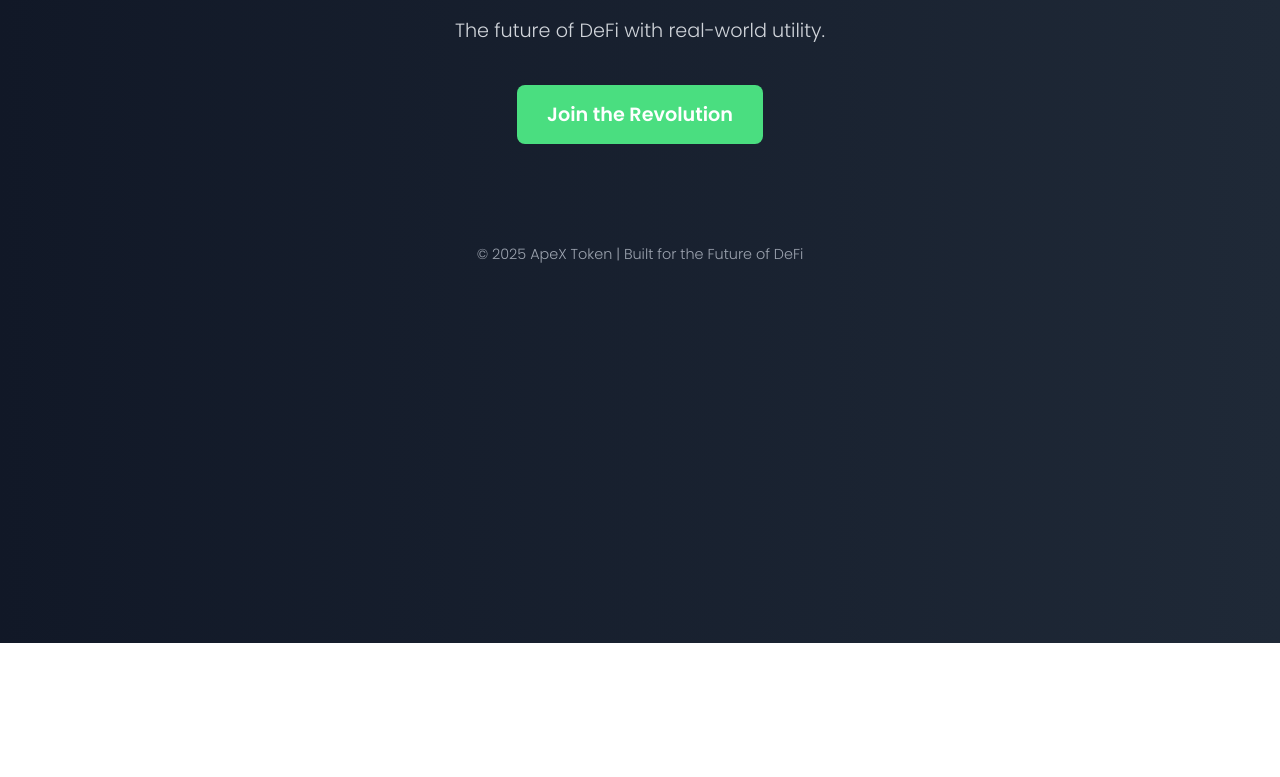
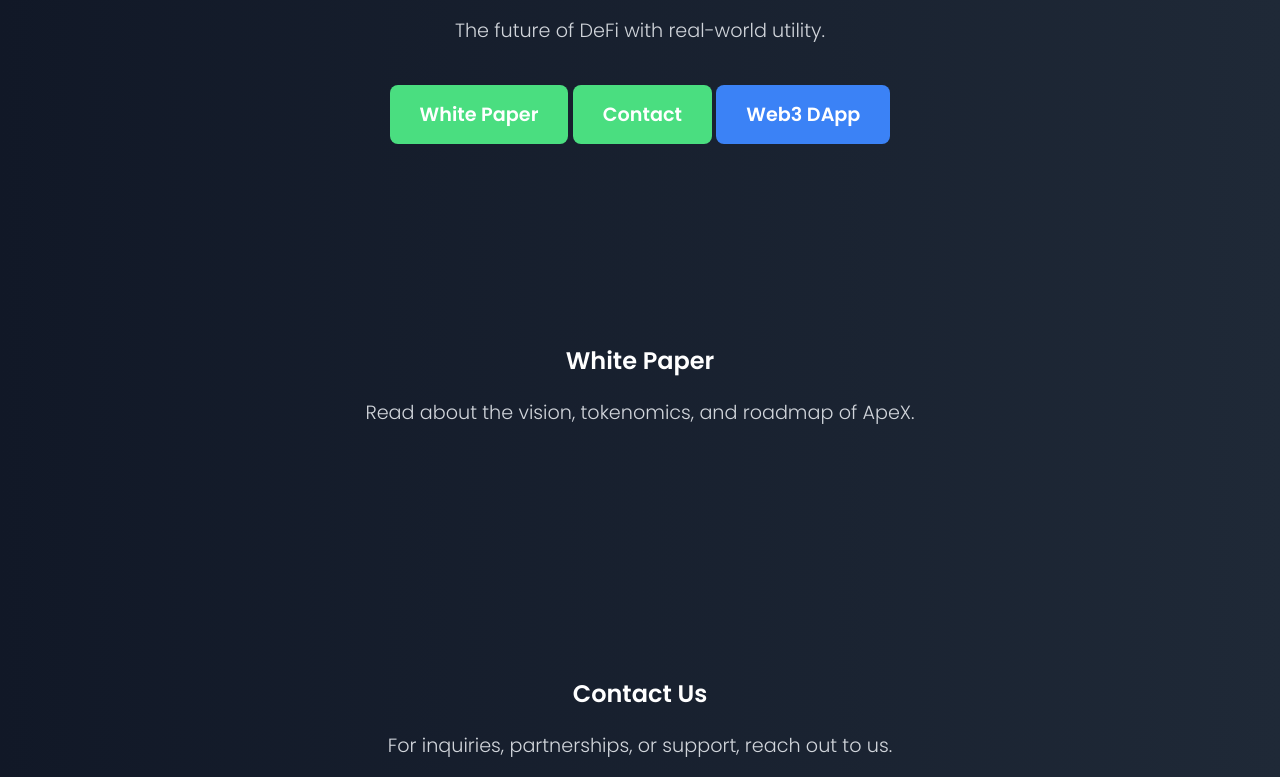
Before and after one commit to pr1meape/origins, a plain HTML site: page index.html in a window 1280 px wide. Shown: the part 157-934 px from the top of the page. Before the commit the page ends 800 px from the top, so only its background shows below. Drawn offline with Linux system fonts and the light colour scheme.

Commit message:
Update index.html

```diff
--- a/index.html
+++ b/index.html
@@ -14,6 +14,7 @@
             background: linear-gradient(to right, #111827, #1F2937);
             color: #fff;
             text-align: center;
+            scroll-behavior: smooth;
         }
         .container {
             padding: 50px 20px;
@@ -50,14 +51,40 @@
             font-size: 0.9rem;
             color: #9CA3AF;
         }
+        .section {
+            padding: 80px 20px;
+            margin-top: 50px;
+        }
+        #web3-btn {
+            background: #3B82F6;
+        }
+        #web3-btn:hover {
+            background: #2563EB;
+        }
     </style>
 </head>
 <body>
     <div class="container">
         <h1>Welcome to ApeX (APEX)</h1>
         <p>The future of DeFi with real-world utility.</p>
-        <a href="#" class="btn">Join the Revolution</a>
+        <a href="#whitepaper" class="btn">White Paper</a>
+        <a href="#contact" class="btn">Contact</a>
+        <a href="web3.html" target="_blank" class="btn" id="web3-btn">Web3 DApp</a>
     </div>
+
+    <!-- Whitepaper Section -->
+    <div id="whitepaper" class="section">
+        <h2>White Paper</h2>
+        <p>Read about the vision, tokenomics, and roadmap of ApeX.</p>
+    </div>
+
+    <!-- Contact Section -->
+    <div id="contact" class="section">
+        <h2>Contact Us</h2>
+        <p>For inquiries, partnerships, or support, reach out to us.</p>
+        <p>Email: support@apextoken.com</p>
+    </div>
+
     <footer>© 2025 ApeX Token | Built for the Future of DeFi</footer>
 </body>
 </html>
```
